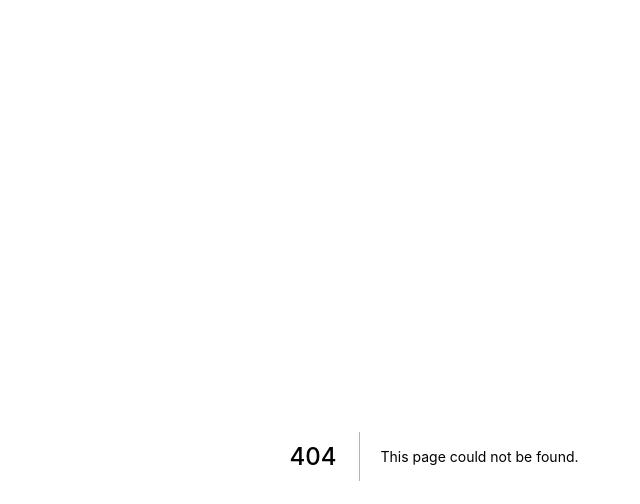
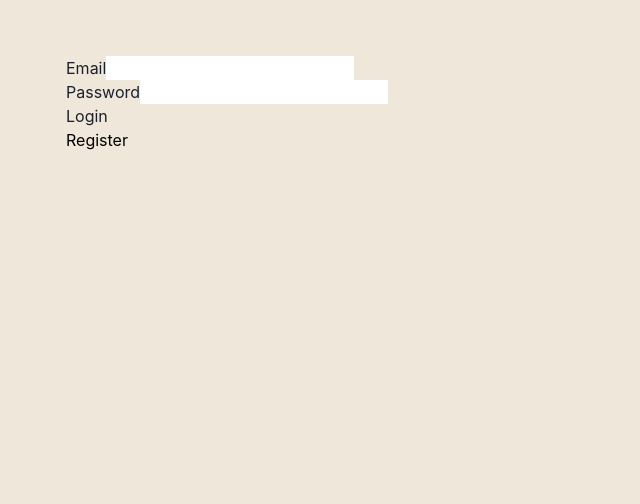
Before and after one commit to AppDeveloperVM/mentalHealth, a Next.js app: page /login in a window 1280 px wide. Before the commit this address had no page. Shown: the top 504 px of the page, without its empty margins (206-846 px from the left). Built offline with nearby package versions, Linux system fonts and the light colour scheme.

Commit message:
Create login.js

```diff
--- /dev/null
+++ b/pages/login.js
@@ -0,0 +1,27 @@
+import { Link } from '@chakra-ui/react'
+
+const registerUser = event => {
+    event.preventDefault() // don't redirect the page
+    // where we'll add our form logic
+  }
+
+const Login = () => {
+    return (
+        <div>
+        <form action="/login" method="POST">
+            <div>
+                <label htmlFor="email">Email</label>
+                <input type="email" id="email" name="email" required/>
+            </div>
+            <div>
+                <label htmlFor="password">Password</label>
+                <input type="password" id="password" name="password" required/>
+            </div>
+            <button type="submit">Login</button>
+        </form>
+        <Link href="/register">Register</Link>
+        </div>
+    )
+}
+
+export default Login
```
